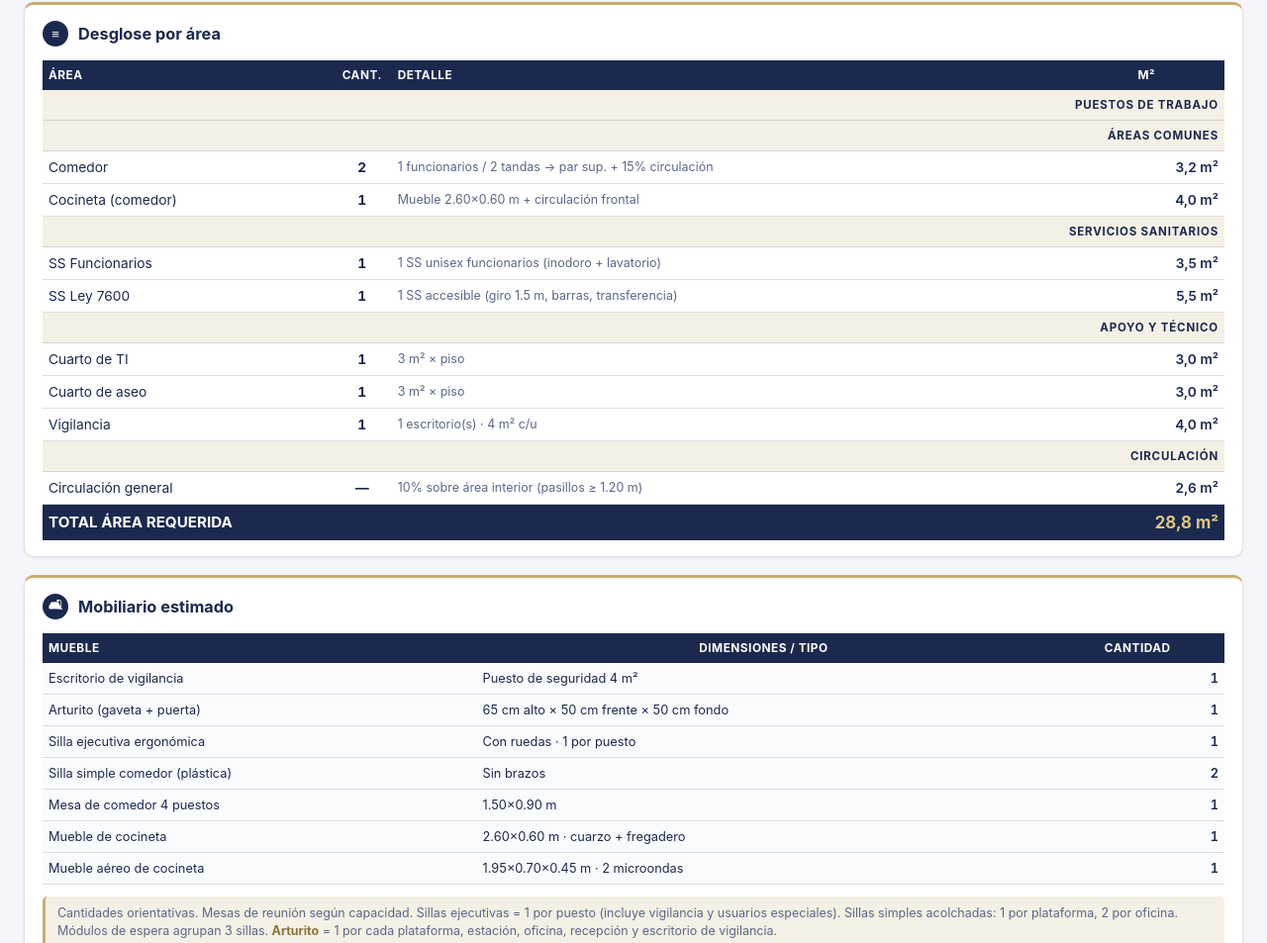
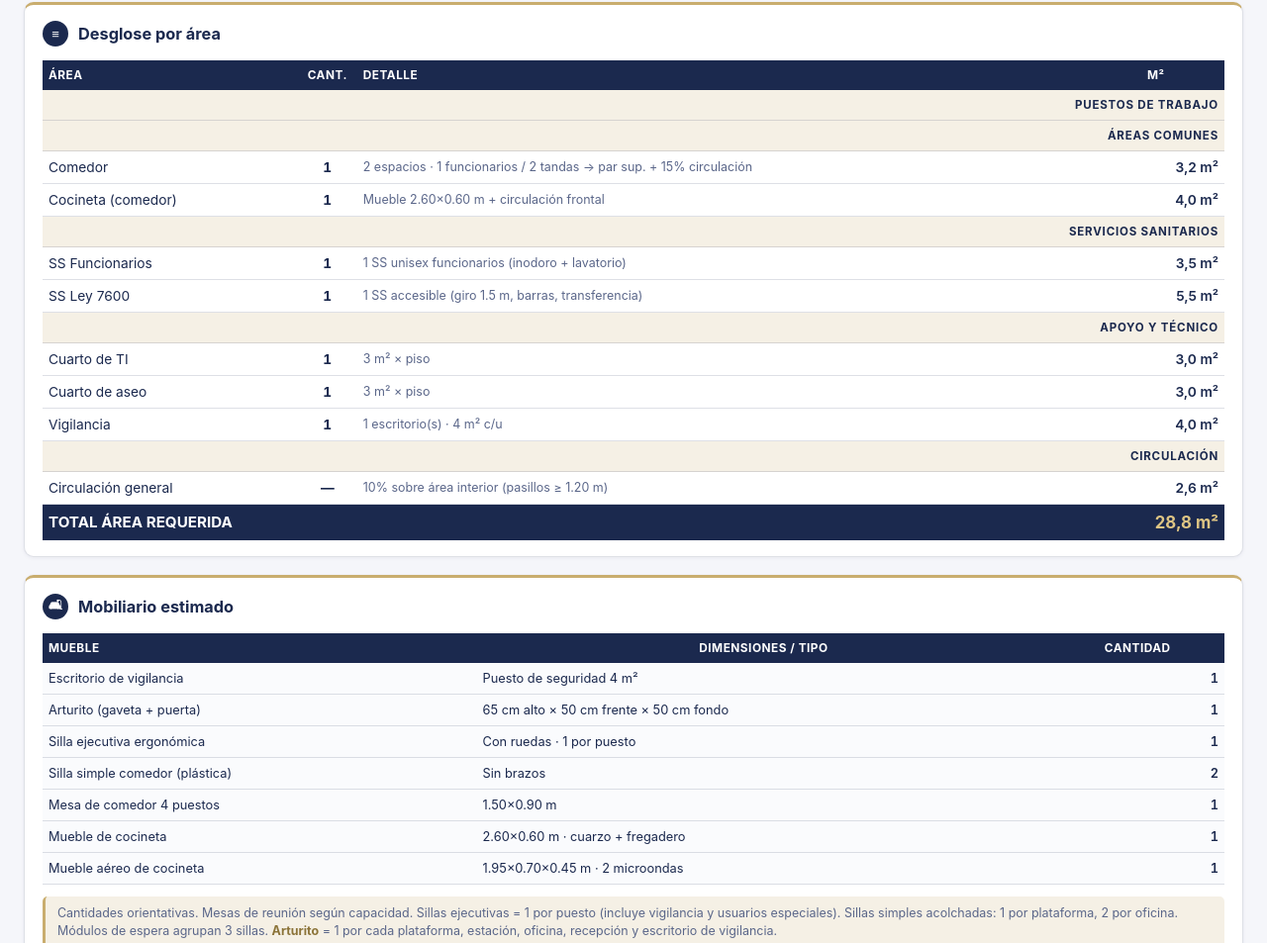
Before and after one commit to luchacon506/Calculadora-de-areas, a plain HTML site: page index.html in a window 1280 px wide. Shown: the part 1895-2848 px from the top of the page at 99% size. Drawn offline with Linux system fonts and the light colour scheme.

Commit message:
Fix Comedor row display in index.html

```diff
--- a/index.html
+++ b/index.html
@@ -704,7 +704,7 @@ function recopilarDatos() {
   if (aEspera > 0 || aComedor > 0 || aCocineta > 0 || aSalaInd > 0 || aSalaGrup > 0 || aLactancia > 0) {
     sec('Áreas comunes');
     fila('Sala de espera', inp.nVisitantes, `${modulosEspera} módulo(s) de 3 sillas · 1.4 m²/pers.`, aEspera);
-    fila('Comedor', capComedor, `${nFunc} funcionarios / 2 tandas → par sup. + 15% circulación`, aComedor);
+    fila('Comedor', 1, `${capComedor} espacios · ${nFunc} funcionarios / 2 tandas → par sup. + 15% circulación`, aComedor);
     fila('Cocineta (comedor)', capComedor > 0 ? 1 : 0, 'Mueble 2.60×0.60 m + circulación frontal', aCocineta);
     fila('Salas de reunión individuales', inp.nSalasInd, 'Sala 1 persona · 4 m² mín.', aSalaInd);
     fila('Salas de reunión grupales', inp.nSalasGrupCant, `${inp.nSalasGrupCap} pers./sala · 2.5 m² c/u`, aSalaGrup);
```
